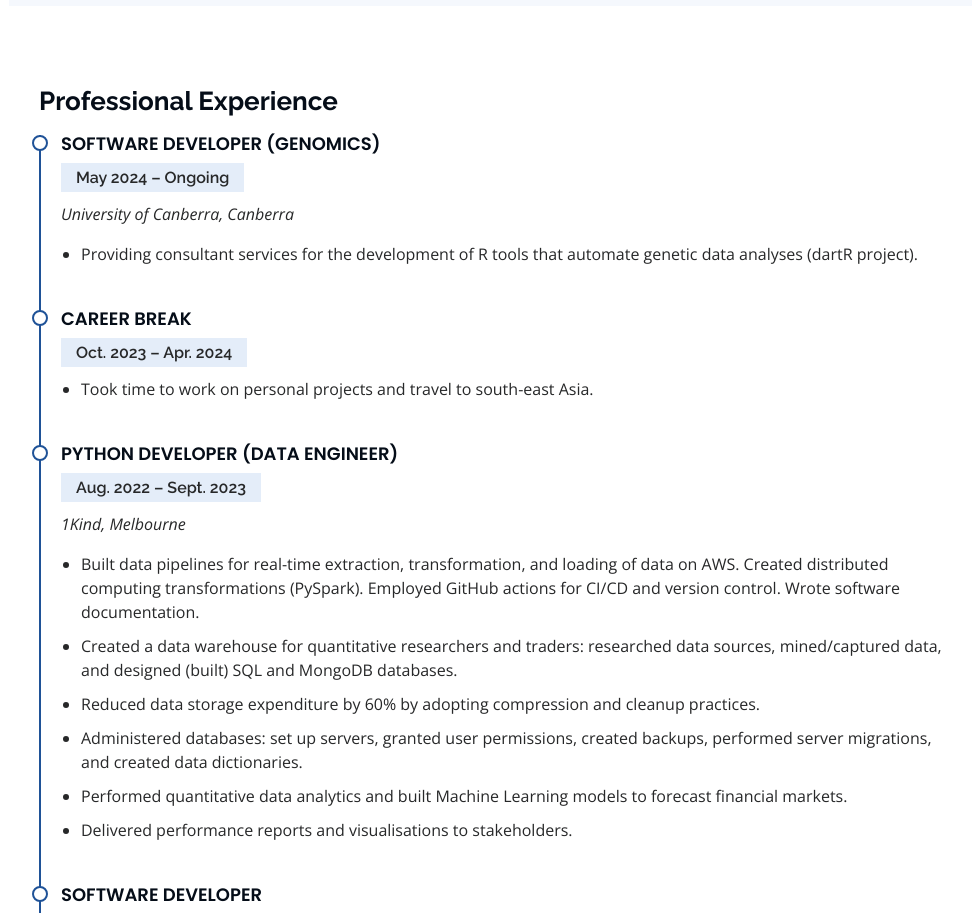
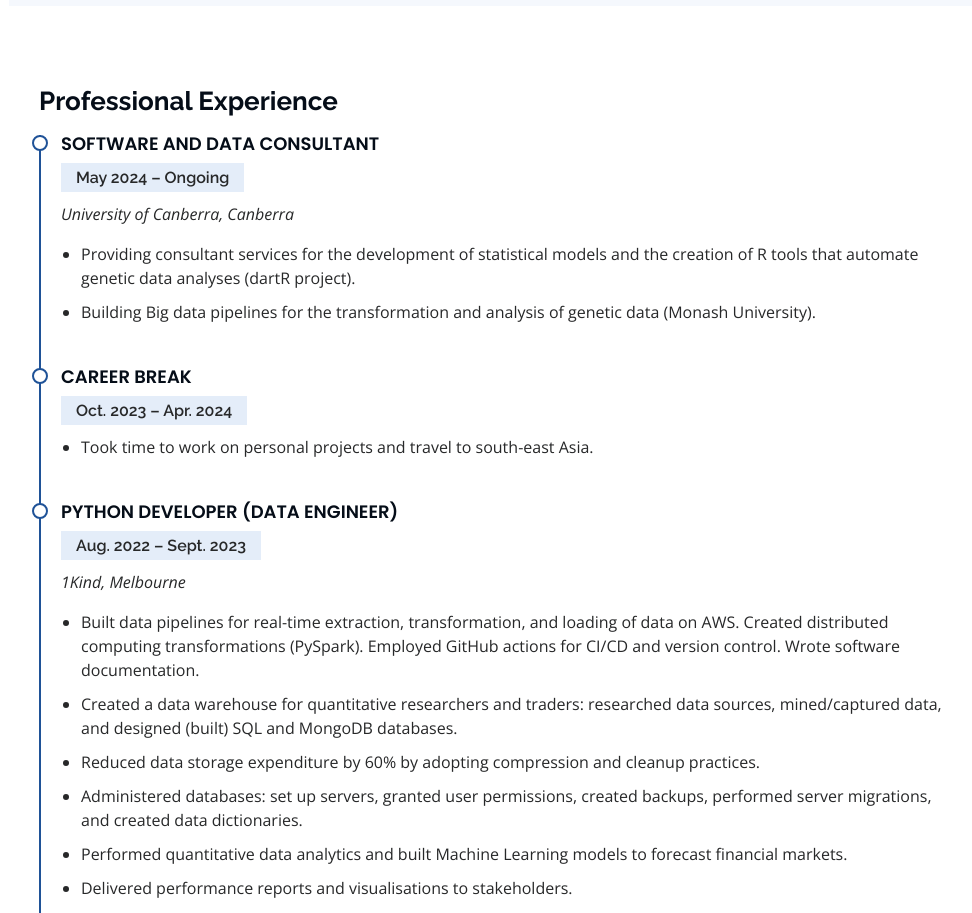
Before and after one commit to xuxocast/aboutme, a plain HTML site: page index.html in a window 1280 px wide. Shown: the part 1980-2893 px from the top of the page, without its empty margins (291-1263 px from the left). Drawn offline with nearby package versions, Linux system fonts and the light colour scheme.

Commit message:
Added exp

```diff
--- a/index.html
+++ b/index.html
@@ -162,11 +162,12 @@
       <div class="container">
         <h3 class="resume-title">Professional Experience</h3>
         <div class="resume-item" data-aos="fade-up">
-          <h4>Software Developer (genomics)</h4>
+          <h4>Software and Data Consultant</h4>
           <h5>May 2024 – Ongoing</h5>
           <p><em>University of Canberra, Canberra </em></p>
           <ul>
-            <li>Providing consultant services for the development of R tools that automate genetic data analyses (dartR project).</li>
+            <li>Providing consultant services for the development of statistical models and the creation of R tools that automate genetic data analyses (dartR project).</li>
+            <li>Building Big data pipelines for the transformation and analysis of genetic data (Monash University).</li>
           </ul>
         </div>
         <!---------------------------->
@@ -321,7 +322,7 @@
 		<div class="section-title">
           <h2>Services</h2>
 		</div>
-		I offer multiple services as a consultant (casual research assistant rate $65 AUD/hr):
+		I offer multiple services as a consultant:
         <div class="services-content" data-aos="fade-up">
           	<ul>
 				<br>
```
